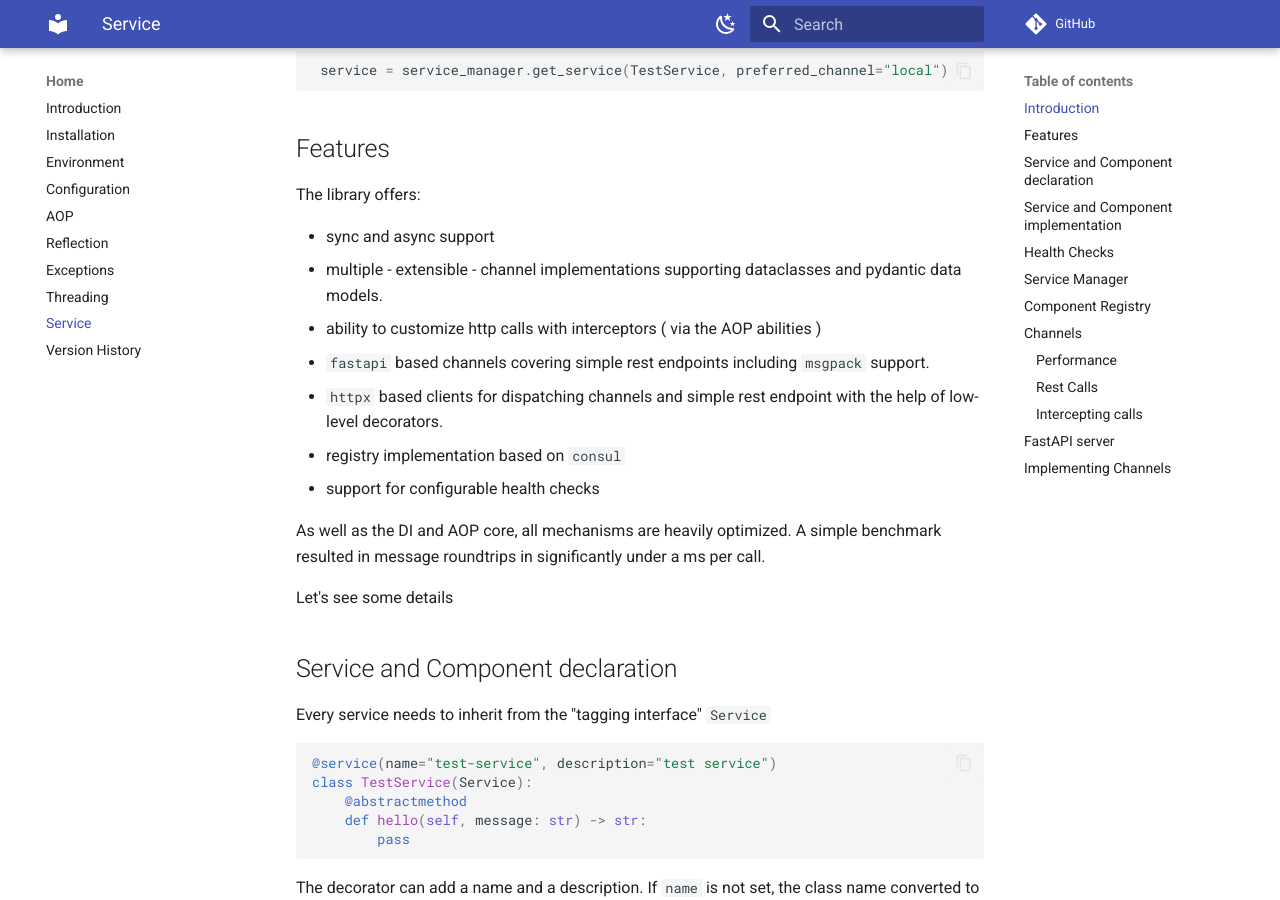
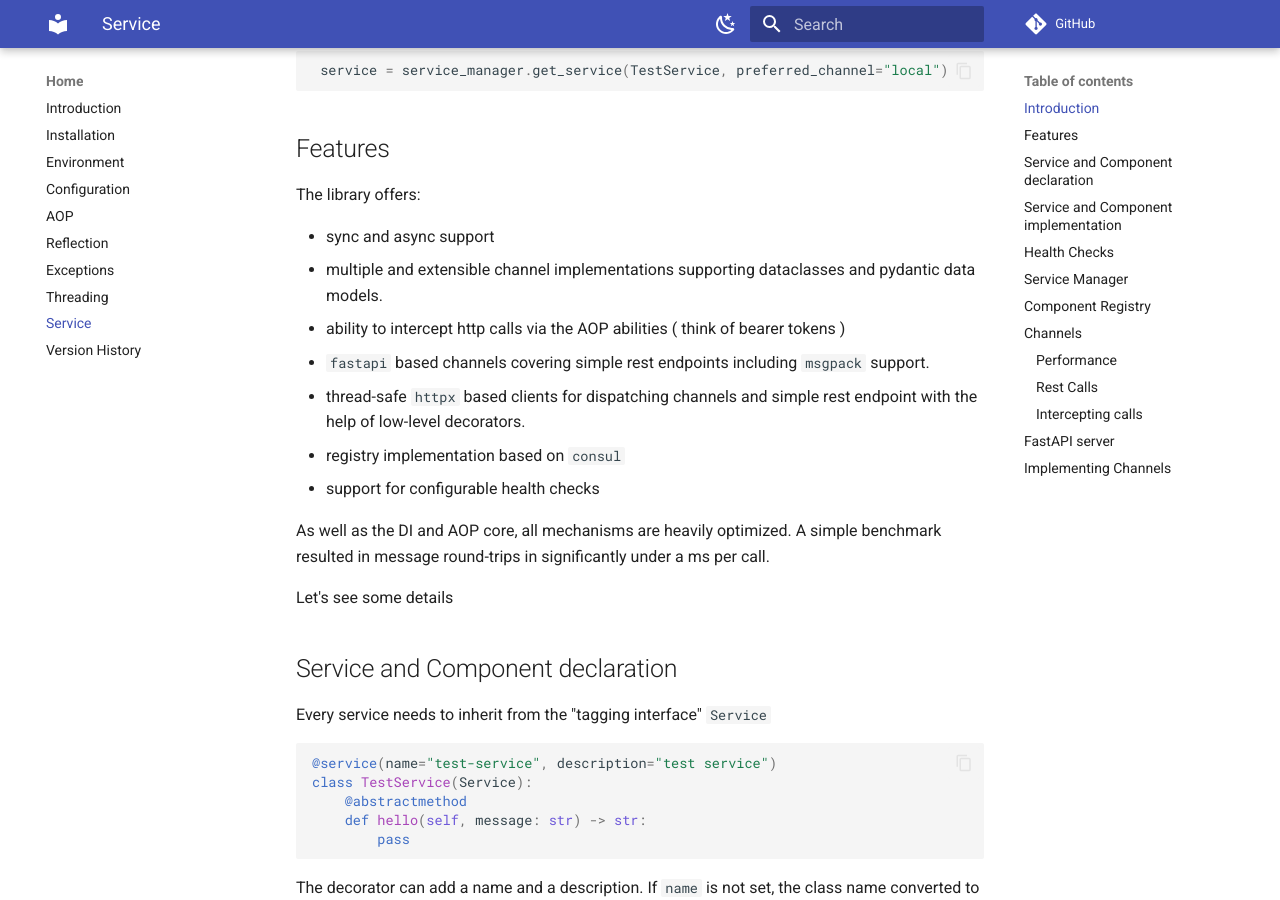
Before and after one commit to coolsamson7/aspyx, an MkDocs documentation site: the page built from docs/index/service.md, in a window 1280 px wide and 900 px high, scrolled down 2432 px. Built offline with MkDocs 1.6.1 and Material for MkDocs 9.7.7, drawn with Linux system fonts in a browser that asks for light colours; comment, search, counter and statistics services are not loaded.

Commit message:
introduced threadlocal for clients...

```diff
--- a/docs/index/service.md
+++ b/docs/index/service.md
@@ -108,15 +108,15 @@
 The library offers:
 
 - sync and async support
-- multiple - extensible - channel implementations supporting dataclasses and pydantic data models.
-- ability to customize http calls with interceptors ( via the AOP abilities )
+- multiple and extensible channel implementations supporting dataclasses and pydantic data models.
+- ability to intercept http calls via the AOP abilities ( think of bearer tokens )
 - `fastapi` based channels covering simple rest endpoints including `msgpack` support.
-- `httpx` based clients for dispatching channels and simple rest endpoint with the help of low-level decorators.
+- thread-safe `httpx` based clients for dispatching channels and simple rest endpoint with the help of low-level decorators.
 - registry implementation based on `consul`
 - support for configurable health checks
 
 As well as the DI and AOP core, all mechanisms are heavily optimized.
-A simple benchmark resulted in message roundtrips in significantly under a ms per call.
+A simple benchmark resulted in message round-trips in significantly under a ms per call.
 
 Let's see some details
 
```
